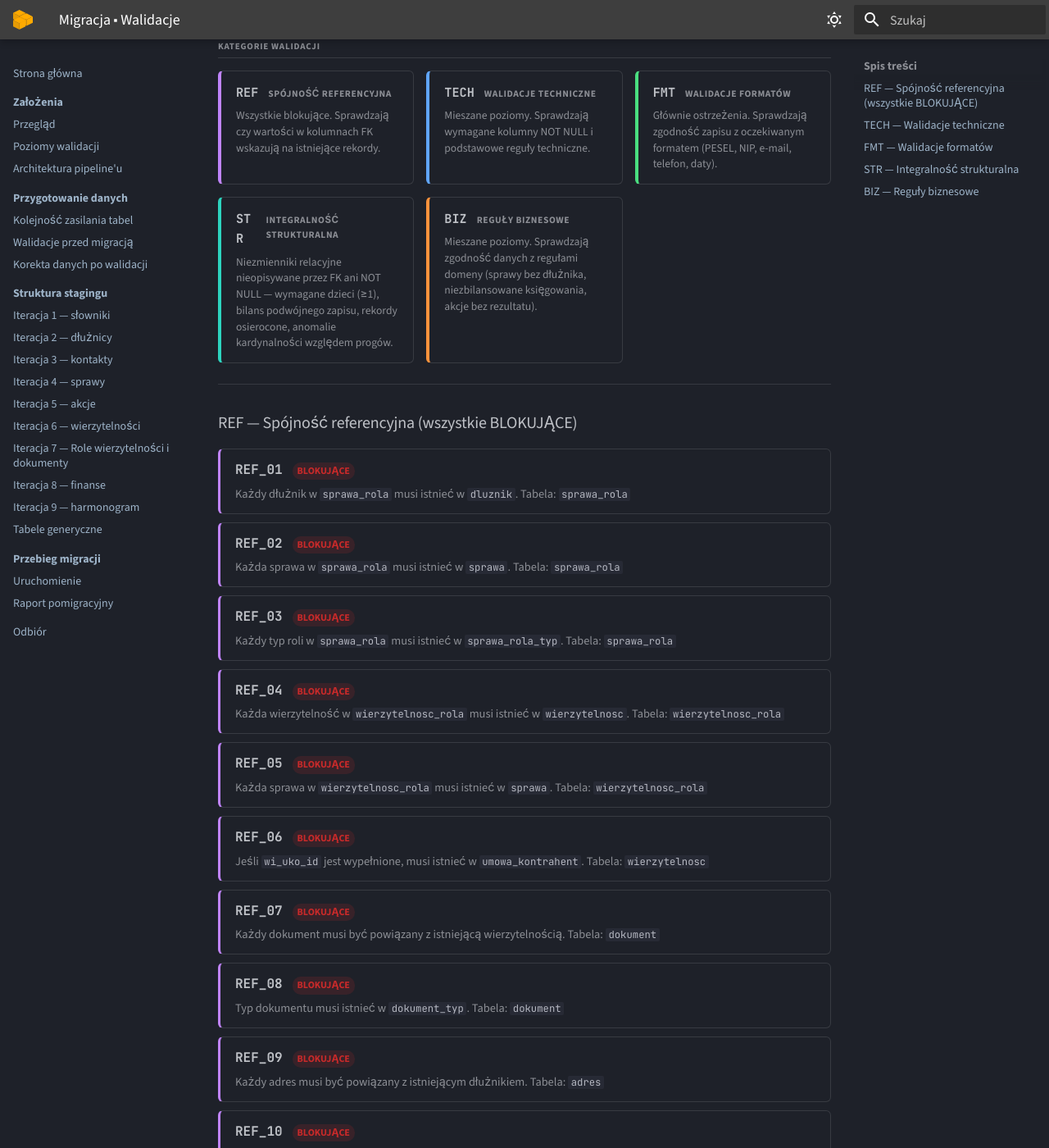
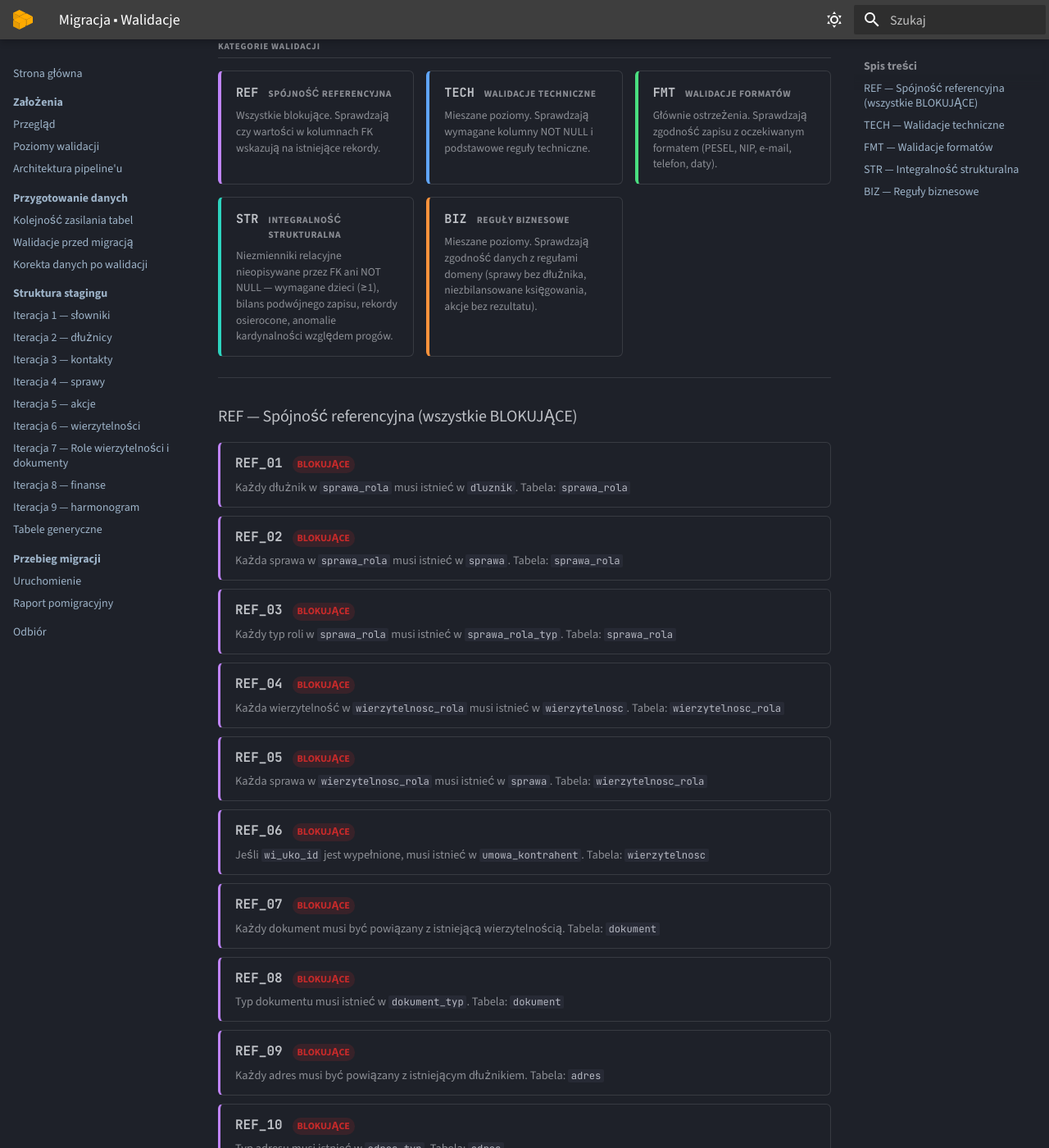
Before and after one commit to oskar-bialek-bakk/intrum-migration-docs, an MkDocs documentation site: the page built from docs/przygotowanie-danych/walidacje.md, in a window 1280 px wide and 1400 px high, scrolled down 578 px. Shown: the whole window at 82% size. Built offline with MkDocs 1.6.1 and Material for MkDocs 9.7.7, drawn with Linux system fonts in a browser that asks for light colours.

Commit message:
Sync docs from murtni

```diff
--- a/docs/stylesheets/extra.css
+++ b/docs/stylesheets/extra.css
@@ -1290,9 +1290,15 @@
 
 .kategoria-grid {
   display: grid;
-  grid-template-columns: repeat(auto-fit, minmax(220px, 1fr));
   gap: 0.75rem;
   margin: 0.75rem 0 1rem 0;
+  grid-template-columns: 1fr;
+}
+@media (min-width: 600px) {
+  .kategoria-grid { grid-template-columns: repeat(2, 1fr); }
+}
+@media (min-width: 900px) {
+  .kategoria-grid { grid-template-columns: repeat(3, 1fr); }
 }
 .kategoria-card {
   display: block;
@@ -1321,6 +1327,7 @@ a.kategoria-card:hover {
   font-weight: 700;
   font-size: 0.95em;
   color: var(--md-default-fg-color);
+  white-space: nowrap;
 }
 .kategoria-card .kategoria-meta {
   font-size: 0.72em;
```
